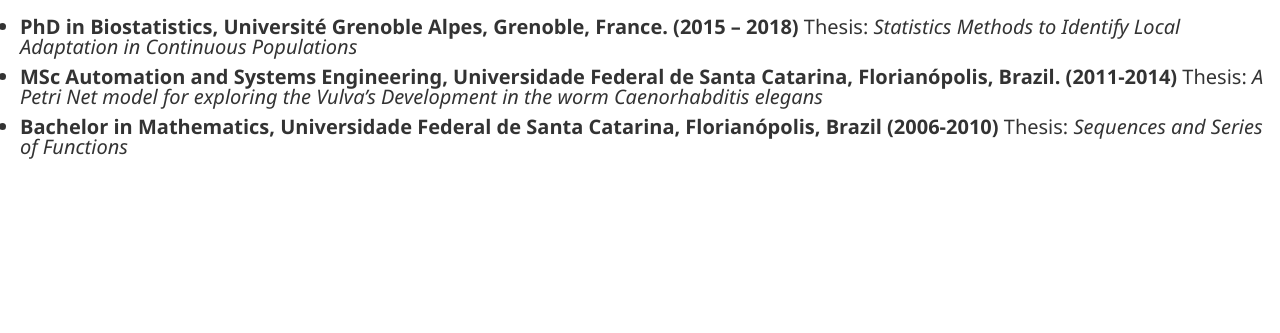
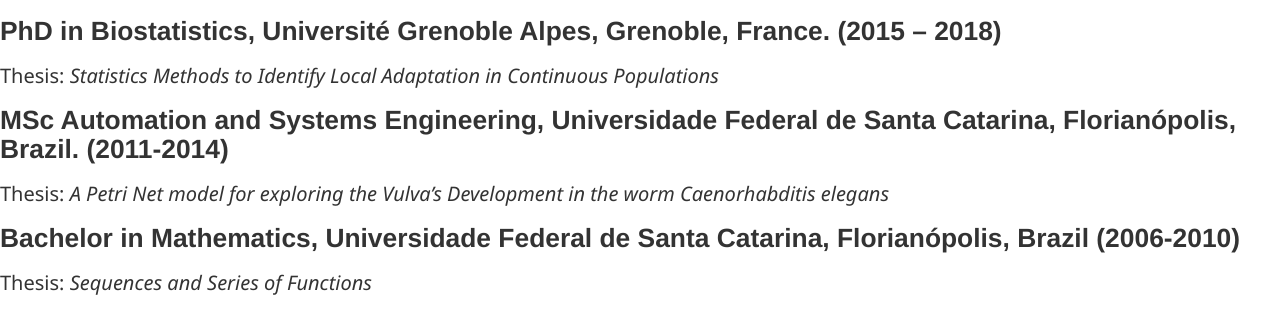
Before and after one commit to mhelena/helena-martins.com, a Gatsby site: page /education in a window 1280 px wide. Shown: the part 47-380 px from the top of the page. Built offline with nearby package versions, Linux system fonts and the light colour scheme; Gatsby itself is replaced by a stand-in of ours; a web font is replaced by a local one.

Commit message:
update education structure (#22)

```diff
--- a/src/pages/education.js
+++ b/src/pages/education.js
@@ -3,11 +3,12 @@
 const Education = () => (
   <div>
     <h1 id="education">Education</h1>
-    <ul>
-      <li><p><strong>PhD in Biostatistics, Université Grenoble Alpes, Grenoble, France. (2015 – 2018)</strong> Thesis: <em>Statistics Methods to Identify Local Adaptation in Continuous Populations</em></p></li>
-      <li><p><strong>MSc Automation and Systems Engineering, Universidade Federal de Santa Catarina, Florianópolis, Brazil. (2011-2014)</strong> Thesis: <em>A Petri Net model for exploring the Vulva’s Development in the worm Caenorhabditis elegans</em></p></li>
-      <li><p><strong>Bachelor in Mathematics, Universidade Federal de Santa Catarina, Florianópolis, Brazil (2006-2010)</strong> Thesis: <em>Sequences and Series of Functions</em></p></li>
-    </ul>
+    <h3>PhD in Biostatistics, Université Grenoble Alpes, Grenoble, France. (2015 – 2018)</h3>
+    <p>Thesis: <em>Statistics Methods to Identify Local Adaptation in Continuous Populations</em></p>
+    <h3>MSc Automation and Systems Engineering, Universidade Federal de Santa Catarina, Florianópolis, Brazil. (2011-2014)</h3>
+    <p> Thesis: <em>A Petri Net model for exploring the Vulva’s Development in the worm Caenorhabditis elegans</em></p>
+    <h3>Bachelor in Mathematics, Universidade Federal de Santa Catarina, Florianópolis, Brazil (2006-2010)</h3>
+    <p>Thesis: <em>Sequences and Series of Functions</em></p>
   </div>
 );
 
```
